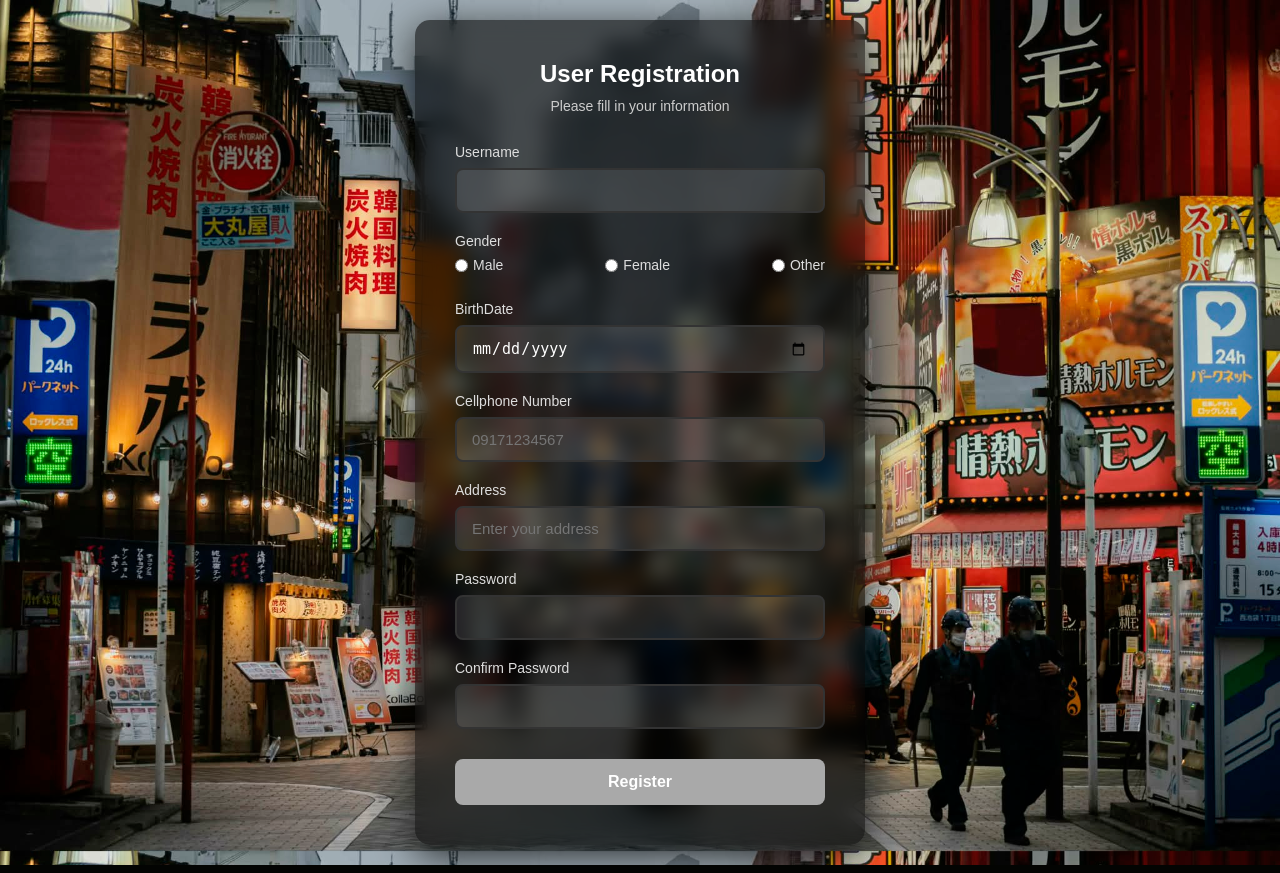
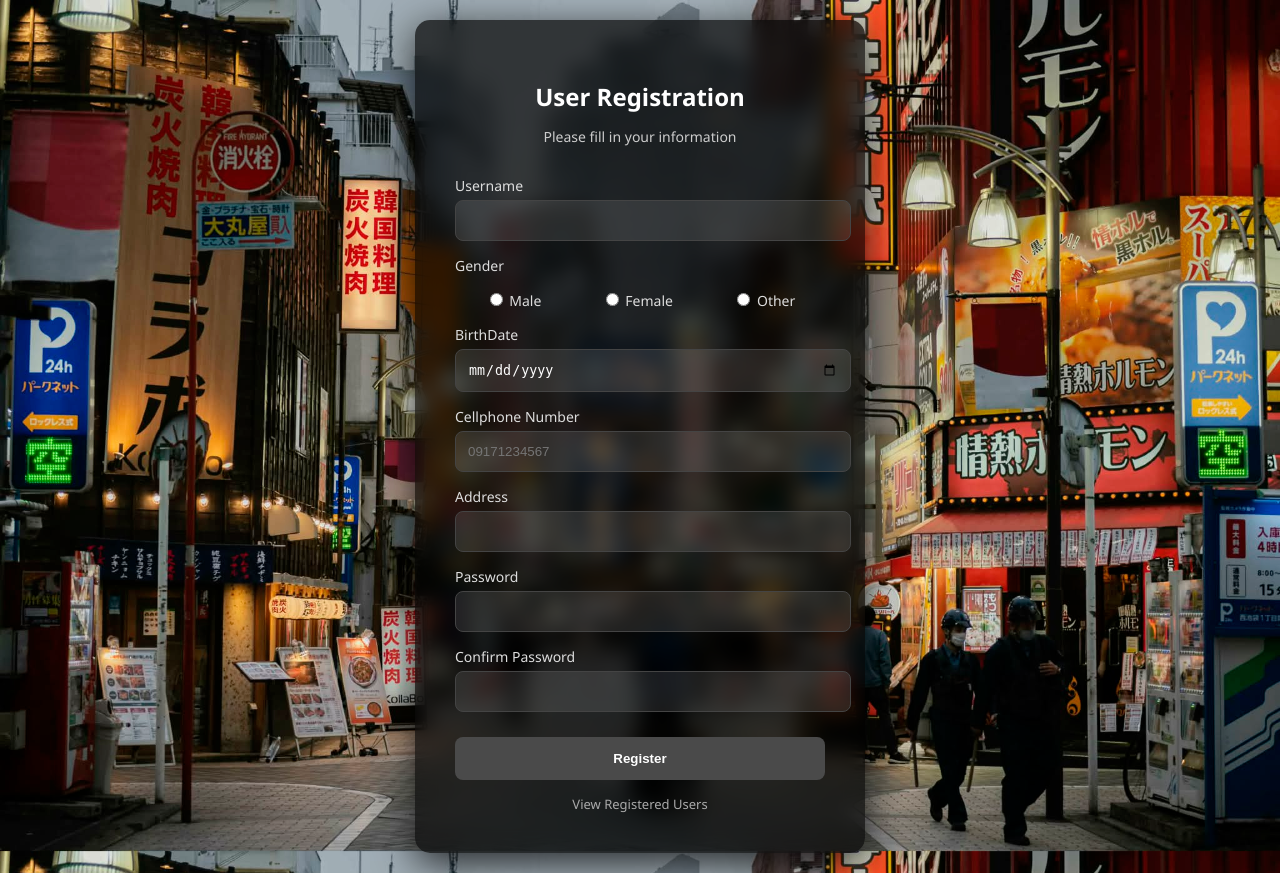
Before and after one commit to Miro-0/User-Registration, a Flask app: page /register in a window 1280 px wide. Run offline with Flask 3, Linux system fonts and the light colour scheme.

Commit message:
Update register.html

```diff
--- a/templates/register.html
+++ b/templates/register.html
@@ -4,147 +4,77 @@
 <meta charset="UTF-8">
 <meta name="viewport" content="width=device-width, initial-scale=1.0">
 <title>Registration Form</title>
-
 <style>
     body {
         min-height: 100vh;
-        /* Keeps your original background image logic */
         background-image: url("{{ url_for('static', filename='images/photo.jpg') }}");
         background-size: cover;
         background-position: center;
         background-repeat: no-repeat;
         background-attachment: fixed;
-        font-family: Arial, sans-serif;
-    }
-
-    * {
+        font-family: 'Segoe UI', Arial, sans-serif;
         margin: 0;
-        padding: 0;
-        box-sizing: border-box;
+        display: flex;
+        justify-content: center;
+        align-items: center;
     }
 
     .container {
         width: 100%;
-        display: flex;
-        justify-content: center;
-        align-items: center;
+        max-width: 450px;
         padding: 20px;
-        min-height: 100vh;
     }
 
     .form-box {
-        background: rgba(0, 0, 0, 0.6);
+        background: rgba(0, 0, 0, 0.7);
         backdrop-filter: blur(10px);
         padding: 40px;
         border-radius: 15px;
         box-shadow: 0 10px 40px rgba(0, 0, 0, 0.8);
-        width: 100%;
-        max-width: 450px;
         color: #f0f0f0;
     }
 
-    h2 {
-        text-align: center;
-        color: #ffffff;
-        margin-bottom: 10px;
-    }
+    h2 { text-align: center; color: #ffffff; margin-bottom: 10px; }
+    .subtitle { text-align: center; color: #cccccc; margin-bottom: 30px; font-size: 14px; }
 
-    .subtitle {
-        text-align: center;
-        color: #cccccc;
-        margin-bottom: 30px;
-        font-size: 14px;
-    }
-
-    /* --- NEW STYLES FOR FLASH MESSAGES --- */
-    .flash-container {
-        margin-bottom: 20px;
-        width: 100%;
-    }
-
+    /* Flash Messages */
     .flash-message {
         padding: 12px;
         border-radius: 8px;
         text-align: center;
         font-size: 14px;
-        font-weight: bold;
-        margin-bottom: 10px;
-    }
-
-    .flash-message.error {
-        background: rgba(255, 99, 71, 0.2);
-        border: 1px solid #ff6347;
-        color: #ffcccb;
-    }
-
-    .flash-message.success {
-        background: rgba(144, 238, 144, 0.2);
-        border: 1px solid #90ee90;
-        color: #90ee90;
-    }
-    /* ------------------------------------- */
-
-    .form-group {
         margin-bottom: 20px;
     }
+    .flash-message.error { background: rgba(255, 99, 71, 0.2); border: 1px solid #ff6347; color: #ffcccb; }
 
-    label {
-        display: block;
-        color: #ddd;
-        margin-bottom: 8px;
-        font-weight: 500;
-        font-size: 14px;
-    }
+    .form-group { margin-bottom: 15px; }
+    label { display: block; color: #ddd; margin-bottom: 5px; font-size: 14px; }
 
-    input {
+    input[type="text"], input[type="password"], input[type="date"] {
         width: 100%;
-        padding: 12px 15px;
-        border: 2px solid #333;
+        padding: 12px;
+        border: 1px solid #444;
         border-radius: 8px;
         background: rgba(255, 255, 255, 0.1);
         color: #fff;
-        font-size: 15px;
-        transition: all 0.3s ease;
+        outline: none;
     }
 
-    input:focus {
-        border-color: #667eea;
-        outline: none;
-        background: rgba(255, 255, 255, 0.15);
-    }
-
+    .gender-group { display: flex; justify-content: space-around; padding: 10px 0; }
     .btn-submit {
         width: 100%;
         padding: 14px;
-        background: darkgrey;
+        background: #4a4a4a;
         color: white;
         border: none;
-        font-size: 16px;
         border-radius: 8px;
         font-weight: 600;
-        transition: transform 0.2s ease, box-shadow 0.2s ease;
         cursor: pointer;
         margin-top: 10px;
+        transition: 0.3s;
     }
-
-    .btn-submit:hover {
-        transform: translateY(-2px);
-        box-shadow: 0 5px 15px rgba(118, 75, 162, 0.5);
-    }
-
-    .gender-group {
-        display: flex;
-        justify-content: space-between;
-        margin-bottom: 20px;
-    }
-
-    .gender-group label {
-        display: flex;
-        align-items: center;
-        gap: 5px;
-        font-size: 14px;
-        color: #ddd;
-    }
+    .btn-submit:hover { background: #666; transform: translateY(-2px); }
+    a { color: #aaa; text-decoration: none; display: block; text-align: center; margin-top: 15px; font-size: 13px; }
 </style>
 </head>
 <body>
@@ -156,58 +86,53 @@
 
     {% with messages = get_flashed_messages(with_categories=true) %}
       {% if messages %}
-        <div class="flash-container">
           {% for category, message in messages %}
-            <div class="flash-message {{ category }}">
-              {{ message }}
-            </div>
+            <div class="flash-message {{ category }}">{{ message }}</div>
           {% endfor %}
-        </div>
       {% endif %}
     {% endwith %}
 
     <form action="/register" method="POST" onsubmit="return checkPassword()">
-
       <div class="form-group">
-        <label for="Username">Username</label>
-        <input type="text" name="Username" minlength="8" maxlength="16" required>
+        <label>Username</label>
+        <input type="text" name="username" required>
       </div>
 
-      <label for="Gender">Gender</label>
+      <label>Gender</label>
       <div class="gender-group">
-        <label><input type="radio" value="Male" name="Gender" required> Male</label>
-        <label><input type="radio" value="Female" name="Gender"> Female</label>
-        <label><input type="radio" value="Other" name="Gender"> Other</label>
+        <label><input type="radio" name="gender" value="Male" required> Male</label>
+        <label><input type="radio" name="gender" value="Female"> Female</label>
+        <label><input type="radio" name="gender" value="Other"> Other</label>
       </div>
 
       <div class="form-group">
-        <label for="Birthday">BirthDate</label>
-        <input type="date" name="Birthday" required>
+        <label>BirthDate</label>
+        <input type="date" name="birthday" required>
       </div>
 
       <div class="form-group">
-        <label for="phone">Cellphone Number</label>
-        <input type="text" id="phone" name="phone" placeholder="09171234567" required>
+        <label>Cellphone Number</label>
+        <input type="text" name="phone" placeholder="09171234567" required>
       </div>
 
       <div class="form-group">
-        <label for="address">Address</label>
-        <input type="text" name="address" placeholder="Enter your address" required>
+        <label>Address</label>
+        <input type="text" name="address" required>
       </div>
 
       <div class="form-group">
-        <label for="password">Password</label>
+        <label>Password</label>
         <input type="password" id="password" name="password" required>
       </div>
 
       <div class="form-group">
-        <label for="confirm_password">Confirm Password</label>
-        <input type="password" id="confirm_password" name="confirm_password" required>
-        <p id="message" style="color: red; font-size: 14px; margin-top: 5px;"></p>
+        <label>Confirm Password</label>
+        <input type="password" id="confirm_password" required>
+        <p id="message" style="font-size: 12px; margin-top: 5px;"></p>
       </div>
 
       <button type="submit" class="btn-submit">Register</button>
-
+      <a href="/users">View Registered Users</a>
     </form>
   </div>
 </div>
@@ -217,18 +142,13 @@ function checkPassword() {
   const password = document.getElementById("password").value;
   const confirm = document.getElementById("confirm_password").value;
   const message = document.getElementById("message");
-
   if (password !== confirm) {
     message.textContent = "Passwords do not match!";
-    message.style.color = "red";
+    message.style.color = "#ff6347";
     return false;
-  } else {
-    message.textContent = "Passwords match!";
-    message.style.color = "lightgreen";
-    return true;
   }
+  return true;
 }
 </script>
-
 </body>
 </html>
```
